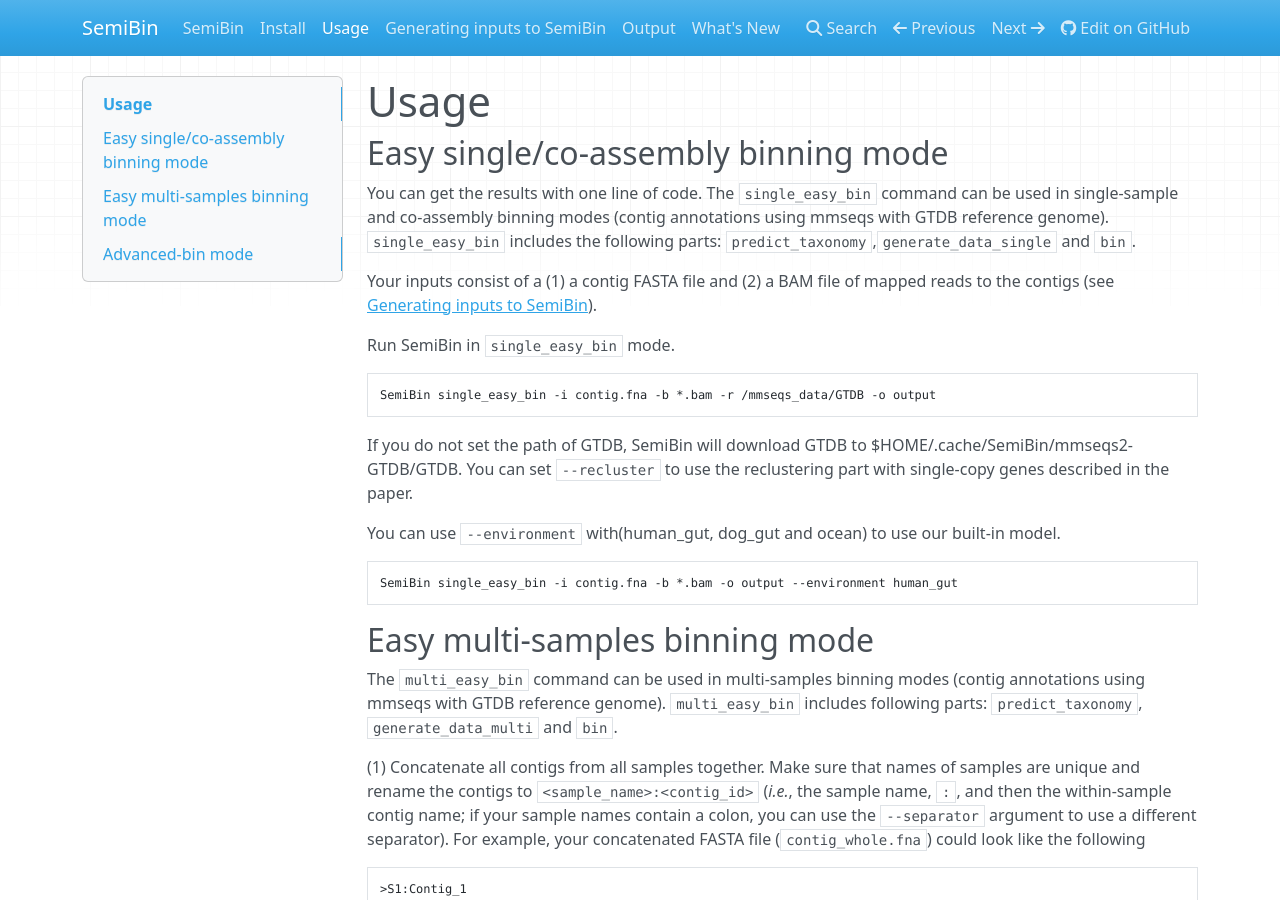
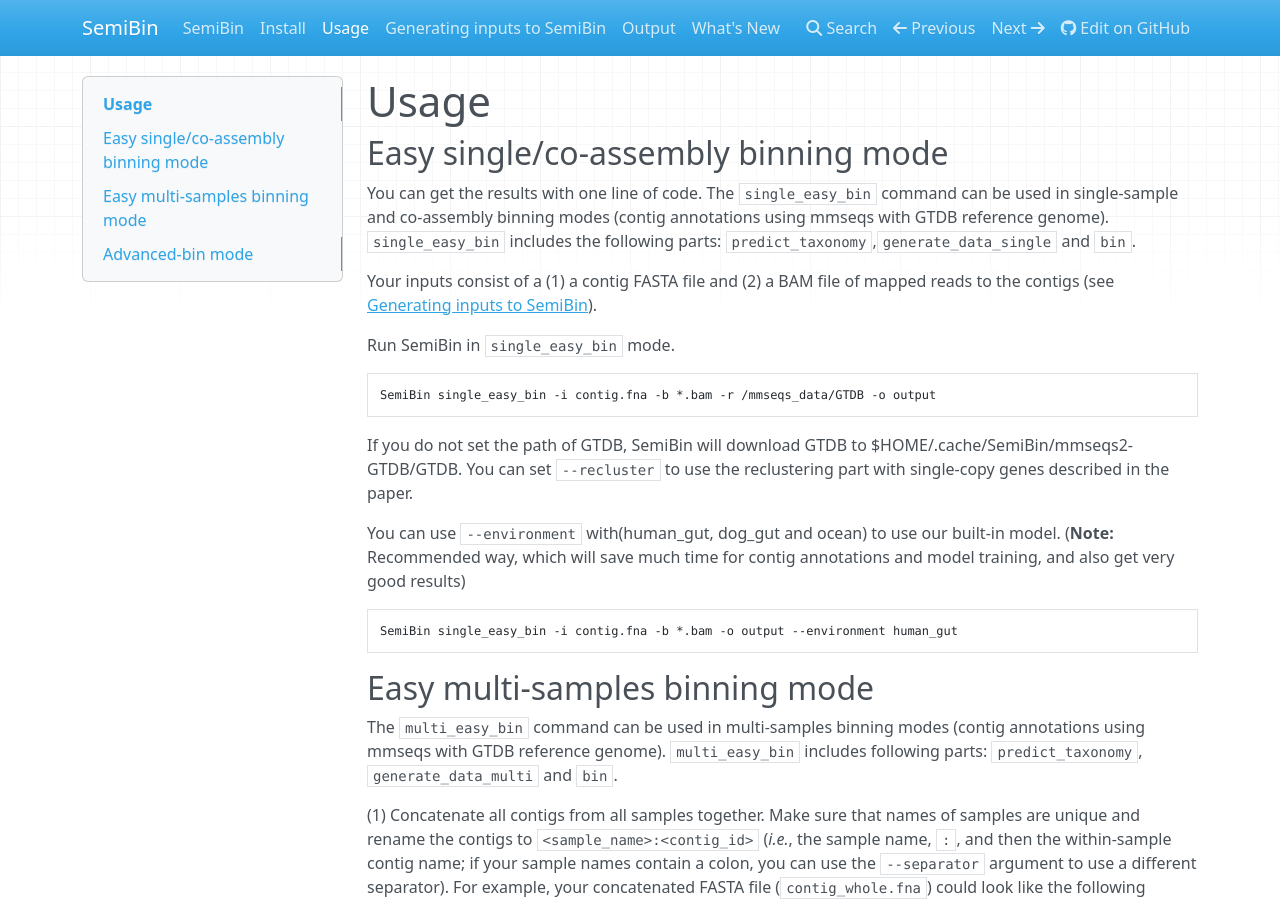
Before and after one commit to BigDataBiology/SemiBin, an MkDocs documentation site: the page built from docs/usage.md, in a window 1280 px wide and 900 px high. Built offline with MkDocs 1.6.1, drawn with Linux system fonts in a browser that asks for light colours; nearby versions of some CDN libraries.

Commit message:
Better doc

````diff
--- a/docs/usage.md
+++ b/docs/usage.md
@@ -18,7 +18,7 @@
 
 If you do not set the path of GTDB, SemiBin will download GTDB  to $HOME/.cache/SemiBin/mmseqs2-GTDB/GTDB. You can set `--recluster` to use the reclustering part with single-copy genes described in the paper.
 
-You can use `--environment` with(human_gut, dog_gut and ocean) to use our built-in model.
+You can use `--environment` with(human_gut, dog_gut and ocean) to use our built-in model. (**Note:** Recommended way, which will save much time for contig annotations and model training, and also get very good results)
 
 ```bash
 SemiBin single_easy_bin -i contig.fna -b *.bam -o output --environment human_gut
````
Also changed, not shown: README.md (+7 -1 lines).
